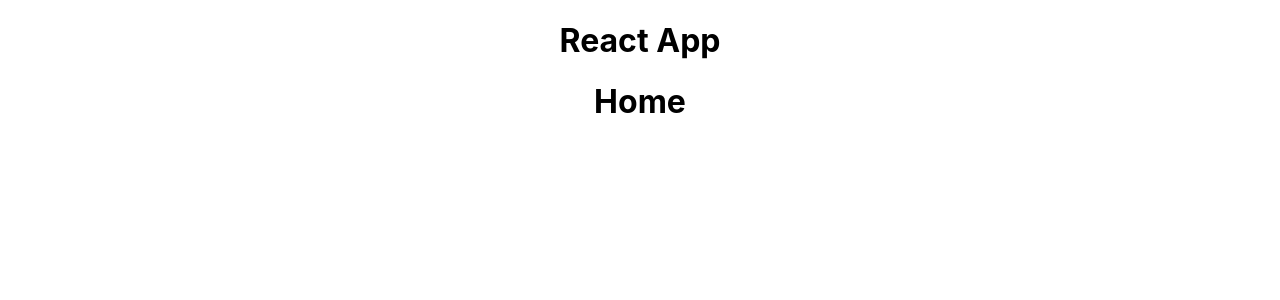
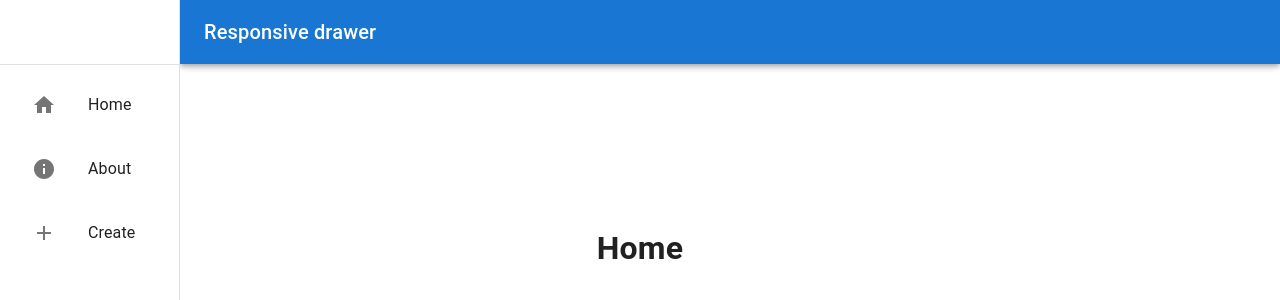
Before and after one commit to it-zmatt/react-jango, a React (Create React App) app in the folder frontend/: page / in a window 1280 px wide. Shown: the top 300 px of the page. Built offline with nearby package versions, Linux system fonts and the light colour scheme.

Commit message:
Fourth Milestone, Installed Material UI

```diff
--- a/frontend/package.json
+++ b/frontend/package.json
@@ -3,6 +3,10 @@
   "version": "0.1.0",
   "private": true,
   "dependencies": {
+    "@emotion/react": "^11.13.3",
+    "@emotion/styled": "^11.13.0",
+    "@mui/icons-material": "^6.1.6",
+    "@mui/material": "^6.1.6",
     "@testing-library/jest-dom": "^5.17.0",
     "@testing-library/react": "^13.4.0",
     "@testing-library/user-event": "^13.5.0",
--- a/frontend/src/App.js
+++ b/frontend/src/App.js
@@ -4,11 +4,13 @@
 import Home from './components/Home';
 import About from './components/About';
 import Create from './components/Create';
+import NavBar from './components/NavBar';
 
 function App() {
   return (
     <div className="App">
       <h1>React App</h1>
+      <NavBar />
       <Routes>
         <Route path="/" element={<Home />} />
         <Route path="/about" element={<About />} />
--- /dev/null
+++ b/frontend/src/components/NavBar.js
@@ -0,0 +1,164 @@
+import * as React from 'react';
+import PropTypes from 'prop-types';
+import AppBar from '@mui/material/AppBar';
+import Box from '@mui/material/Box';
+import CssBaseline from '@mui/material/CssBaseline';
+import Divider from '@mui/material/Divider';
+import Drawer from '@mui/material/Drawer';
+import IconButton from '@mui/material/IconButton';
+import List from '@mui/material/List';
+import ListItem from '@mui/material/ListItem';
+import ListItemButton from '@mui/material/ListItemButton';
+import ListItemIcon from '@mui/material/ListItemIcon';
+import ListItemText from '@mui/material/ListItemText';
+import MenuIcon from '@mui/icons-material/Menu';
+import Toolbar from '@mui/material/Toolbar';
+import Typography from '@mui/material/Typography';
+import HomeIcon from '@mui/icons-material/Home';
+import InfoIcon from '@mui/icons-material/Info';
+import AddIcon from '@mui/icons-material/Add';
+import { Link, useLocation} from 'react-router-dom';
+
+const drawerWidth = 180;
+
+function ResponsiveDrawer(props) {
+
+    const location = useLocation();
+    const { pathname } = location;
+
+  const { window } = props;
+  const [mobileOpen, setMobileOpen] = React.useState(false);
+  const [isClosing, setIsClosing] = React.useState(false);
+
+  const handleDrawerClose = () => {
+    setIsClosing(true);
+    setMobileOpen(false);
+  };
+
+  const handleDrawerTransitionEnd = () => {
+    setIsClosing(false);
+  };
+
+  const handleDrawerToggle = () => {
+    if (!isClosing) {
+      setMobileOpen(!mobileOpen);
+    }
+  };
+
+  const drawer = (
+    <div>
+      <Toolbar />
+      <Divider />
+      <List>
+      <ListItem>
+            <ListItemButton component = {Link} to = "" selected = { "" === pathname }>
+              <ListItemIcon>
+                <HomeIcon />
+              </ListItemIcon>
+              <ListItemText primary={"Home"} />
+            </ListItemButton>
+          </ListItem>
+
+          <ListItem>
+            <ListItemButton component = {Link} to = "/About" selected = { "/About" === pathname }>
+              <ListItemIcon>
+                <InfoIcon />
+              </ListItemIcon>
+              <ListItemText primary={"About"} />
+            </ListItemButton>
+          </ListItem>
+
+          <ListItem>
+            <ListItemButton component = {Link} to = "/Create" selected = { "/Create" === pathname }>
+              <ListItemIcon>
+                <AddIcon />
+              </ListItemIcon>
+              <ListItemText primary={"Create"} />
+            </ListItemButton>
+          </ListItem>
+      </List>
+
+    </div>
+  );
+
+  // Remove this const when copying and pasting into your project.
+  const container = window !== undefined ? () => window().document.body : undefined;
+
+  return (
+    <Box sx={{ display: 'flex' }}>
+      <CssBaseline />
+      <AppBar
+        position="fixed"
+        sx={{
+          width: { sm: `calc(100% - ${drawerWidth}px)` },
+          ml: { sm: `${drawerWidth}px` },
+        }}
+      >
+        <Toolbar>
+          <IconButton
+            color="inherit"
+            aria-label="open drawer"
+            edge="start"
+            onClick={handleDrawerToggle}
+            sx={{ mr: 2, display: { sm: 'none' } }}
+          >
+            <MenuIcon />
+          </IconButton>
+          <Typography variant="h6" noWrap component="div">
+            Responsive drawer
+          </Typography>
+        </Toolbar>
+      </AppBar>
+      <Box
+        component="nav"
+        sx={{ width: { sm: drawerWidth }, flexShrink: { sm: 0 } }}
+        aria-label="mailbox folders"
+      >
+        {/* The implementation can be swapped with js to avoid SEO duplication of links. */}
+        <Drawer
+          container={container}
+          variant="temporary"
+          open={mobileOpen}
+          onTransitionEnd={handleDrawerTransitionEnd}
+          onClose={handleDrawerClose}
+          ModalProps={{
+            keepMounted: true, // Better open performance on mobile.
+          }}
+          sx={{
+            display: { xs: 'block', sm: 'none' },
+            '& .MuiDrawer-paper': { boxSizing: 'border-box', width: drawerWidth },
+          }}
+        >
+          {drawer}
+        </Drawer>
+        <Drawer
+          variant="permanent"
+          sx={{
+            display: { xs: 'none', sm: 'block' },
+            '& .MuiDrawer-paper': { boxSizing: 'border-box', width: drawerWidth },
+          }}
+          open
+        >
+          {drawer}
+        </Drawer>
+      </Box>
+      <Box
+        component="main"
+        sx={{ flexGrow: 1, p: 3, width: { sm: `calc(100% - ${drawerWidth}px)` } }}
+      >
+        <Toolbar />
+
+      </Box>
+    </Box>
+  );
+}
+
+ResponsiveDrawer.propTypes = {
+  /**
+   * Injected by the documentation to work in an iframe.
+   * Remove this when copying and pasting into your project.
+   */
+  window: PropTypes.func,
+};
+
+export default ResponsiveDrawer;
```
Also changed, not shown: 2 other files (tests, documents, lock files or other folders).
